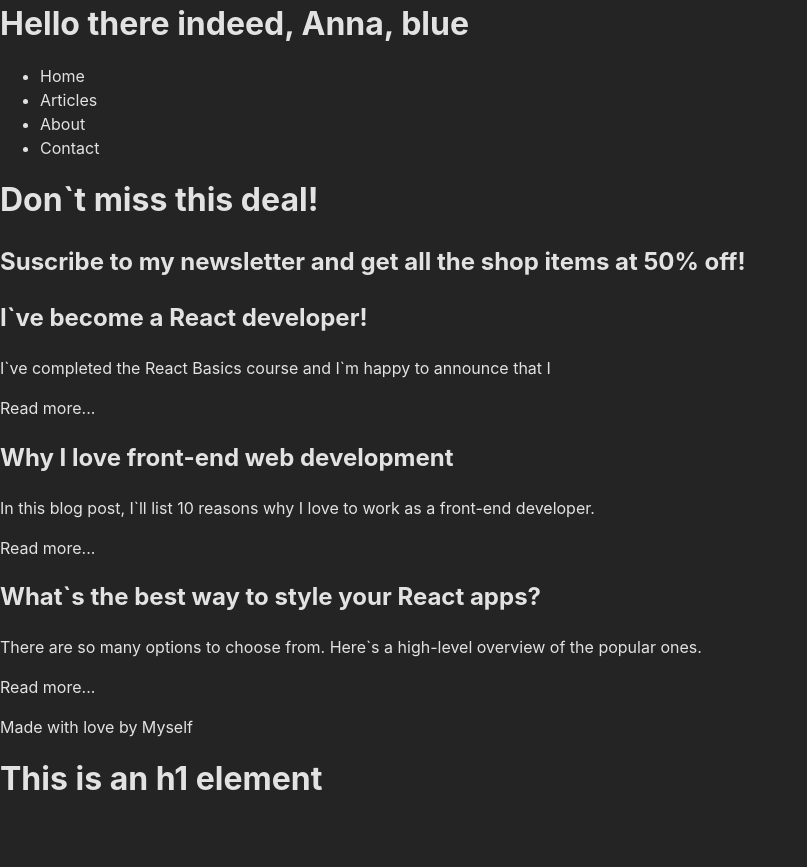
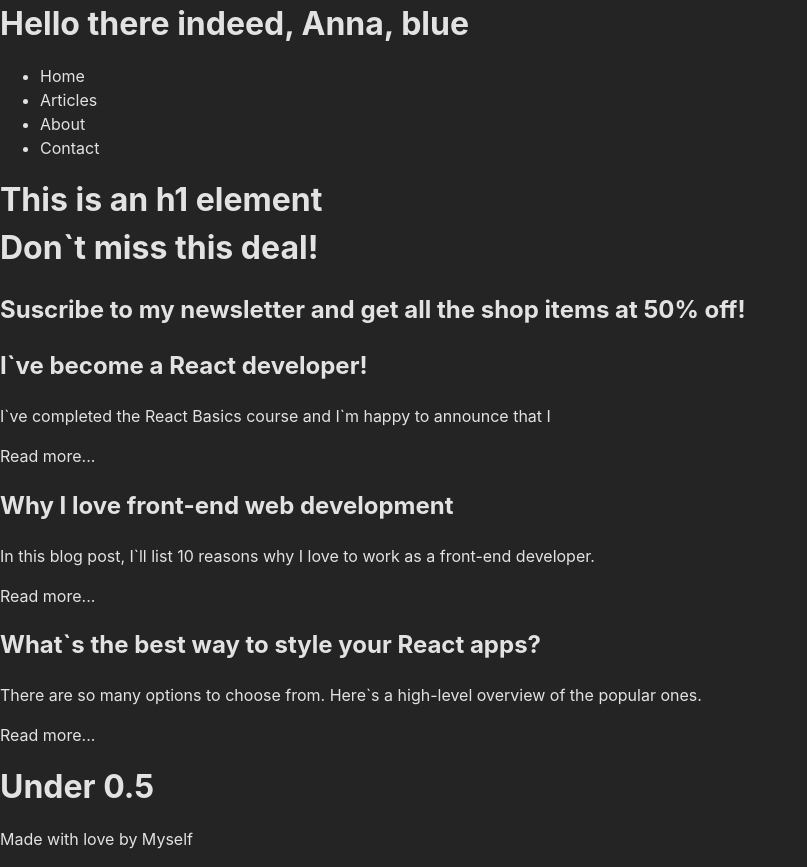
Before and after one commit to legodev/react, a React (Vite) app: page / in a window 1280 px wide. Shown: the whole page, without its empty margins (0-807 px from the left). Before the commit the page ends 803 px from the top, so only its background shows below. Built offline with nearby package versions, Linux system fonts and the light colour scheme.

Commit message:
Added practice

```diff
--- a/src/App.jsx
+++ b/src/App.jsx
@@ -7,18 +7,20 @@ import Intro3 from './components/Intro3'
 import Nav from './components/Nav'
 import Promo from './components/Promo'
 import Heading from './components/Heading'
+import Example from './components/Practice'
 
 function App() {
   return (
     <>
       <Header name="Anna" color="blue"/>
       <Nav/>
+      <Heading />
       <Promo />
       <Intro1 />
       <Intro2 />
       <Intro3 />
+      <Example />
       <Footer />
-      <Heading />
     </>
   )
 }
--- /dev/null
+++ b/src/components/Practice.jsx
@@ -0,0 +1,7 @@
+export default function Example() {
+  return (
+    <div className="heading">
+      <h1>{Math.random() >= 0.5 ? 'Over 0.5' : 'Under 0.5'}</h1>
+    </div>
+  )
+}
```
